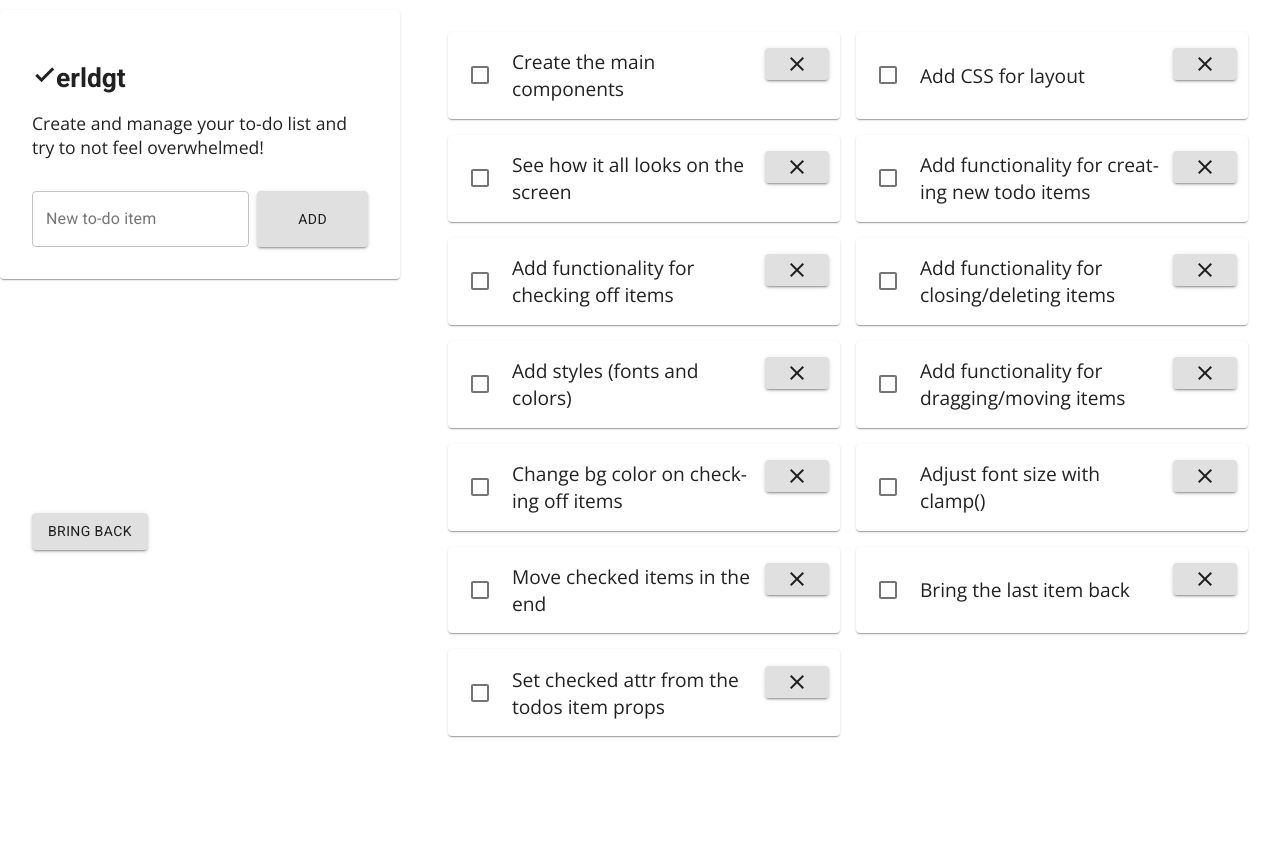
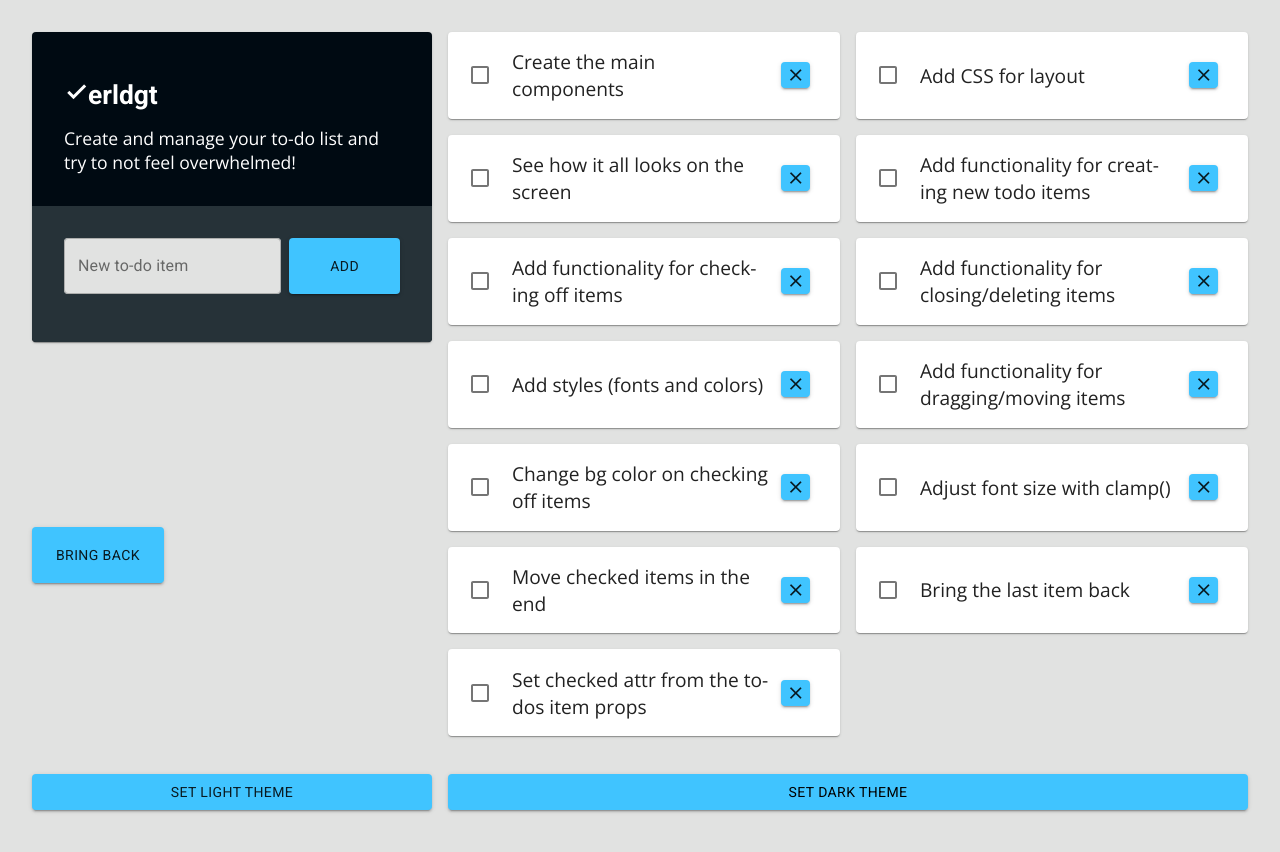
Before and after one commit to olhanotolga/erldgt-dream-todo, a React (Create React App) app: page / in a window 1280 px wide. Shown: the top 852 px of the page. Before the commit the page ends 800 px from the top, so only its background shows below. Built offline with nearby package versions, Linux system fonts and the light colour scheme.

Commit message:
style: use material ui to style the page and start creating custom themes

```diff
--- a/src/App.css
+++ b/src/App.css
@@ -1,5 +1,15 @@
 @import url('https://fonts.googleapis.com/css2?family=Open+Sans:wght@300;400;600&family=Roboto:wght@100;300;400;700&display=swap');
 
+:root {
+	--primary: #263238;
+	--primary-light: #4f5b62;
+	--primary-dark: #000a12;
+	--secondary: #40c4ff;
+	--secondary-light: #82f7ff;
+	--secondary-dark: #0094cc;
+	--light-grey: #E1E2E1;
+	--light-light-grey: #F5F5F6;
+}
 
 body, input, button {
 	font-size: 1.1rem;
@@ -7,56 +17,89 @@ body, input, button {
 }
 body {
 	font-family: 'Open Sans', sans-serif;
+	background-color: var(--light-grey);
 }
 
-button {
-	text-transform: uppercase;
+button.MuiButton-contained {
+	background-color: var(--secondary);
+}
+button.MuiButton-contained:hover {
+	background-color: var(--secondary-dark);
+	color: white;
 }
 
 .Wrapper {
-	height: 100vh;
+	min-height: 100vh;
 	display: grid;
 	grid-template: max-content auto 1fr / 1fr;
-	align-items: baseline;
+	align-items: start;
 	gap: 1rem;
+	padding: 2rem;
 }
 
+.MuiPaper-root.Header {
+	background-color: var(--primary-dark);
+}
 .Header {
 	grid-area: 1 / 1 / 2 / 2;
-	padding: 2rem;
+	display: grid;
+	grid-template-rows: repeat(3, auto);
 }
-h1 {
-	margin-bottom: 1rem;
+.Header > * {
+	padding: 1rem 2rem;
+	margin: 0;
+	color: white;
+}
+.Header h1 {
 	font-family: 'Roboto', sans-serif;
+	padding-top: 3rem;
+	padding-bottom: 0;
 }
 h1 .material-icons {
 	font-weight: 700;
 }
+.Header p {
+	padding-bottom: 2rem;
+}
 
 .TodoInput {
-	max-width: 500px;
-	margin-top: 2rem;
 	display: grid;
-	grid-template: 1fr / 1fr 11ch;
+	grid-template: 1fr / 1fr max(11ch, 20%);
 	gap: 0.5rem;
+	background-color: var(--primary);
+	padding: 2rem 2rem 3rem;
+	border-bottom-left-radius: 4px;
+	border-bottom-right-radius: 4px;
 }
-.TodoInput > input {
-	grid-area: 1 / 1 / 2 / span 1;
+.TodoInput input {
+	background-color: var(--light-grey);
+	border-radius: 4px;
 }
-.TodoInput > button {
-	grid-area: 1 / 2 / 2 / span 1;
+.TodoInput .MuiFormControl-root {
+	background-color: var(--primary-light);
+	border-radius: 4px;
+}
+.TodoInput .MuiFormLabel-root.Mui-focused {
+	color: white;
+	background-color: var(--primary-light);
+	padding: 0.3rem 0.5rem;
+	border: 2px solid var(--primary);
+	border-top: 2px solid #8F8F8F;
+	border-radius: 2px;
+}
+.MuiOutlinedInput-root.Mui-focused fieldset.MuiOutlinedInput-notchedOutline {
+	border-color: var(--secondary);
 }
 
 .MuiButtonBase-root.undoBtn {
 	grid-area: 2 / 1 / 3 / 2;
-	/* justify-self: baseline; */
-	margin: 0 auto 0 2rem;
+	margin: 1rem auto 0 0;
+	padding: 1rem 1.5rem;
 }
 
 .TodoList {
 	margin: 0;
 	grid-area: 3 / 1 / 4 / 2;
-	padding: 0 2rem 2rem 2rem;
 	display: grid;
 	grid-template-columns: repeat(auto-fit, minmax(300px, 1fr));
 	align-content: center;
@@ -65,7 +108,7 @@ h1 .material-icons {
 .TodoItem {
 	padding: 1.5ch 1ch;
 	display: grid;
-	grid-template-columns: auto 1fr auto;
+	grid-template-columns: auto 1fr 3rem;
 	gap: 1ch;
 	align-items: center;
 	font-size: clamp(1.1rem, 1.5vw, 3rem);
@@ -73,10 +116,36 @@ h1 .material-icons {
 	-webkit-hyphens: auto;
 	hyphens: auto;
 	transition: 0.5s;
+	/* background-color: var(--primary-light);
+    color: white; */
+}
+.TodoItem.checkedItem {
+	background-color: var(--primary-light);
+    color: white;
 }
 
-.todoCheck, .todoDelete {
-	align-self: start;
+/* .checkedItem .MuiCheckbox-root .MuiSvgIcon-root { */
+	/* fill: var(--primary); */
+/* } */
+.checkedItem button.MuiButtonBase-root {
+	background-color: var(--secondary-dark);
+}
+/* .MuiIconButton-label:hover + .MuiTouchRipple-root {
+	background-color: var(--secondary);
+	border: 2px solid var(--secondary);
+	border-radius: 50%;
+} */
+button.MuiButtonBase-root.todoDelete {
+	/* margin: 9px; */
+	padding: 0;
+	width: 4ch;
+}
+button.MuiButton-root {
+	min-width: 3ch;
+}
+button.MuiButtonBase-root.todoDelete .material-icons {
+	font-size: 1.25rem;
+	line-height: 1.3;
 }
 
 @media screen and (min-width: 800px) {
@@ -91,7 +160,6 @@ h1 .material-icons {
 		grid-area: 2 / 1 / 3 / 2;
 	}
 	.TodoList {
-		padding-top: 2rem;
 		grid-area: 1 / 2 / 3 / 3;
 	}
 }
--- a/src/App.js
+++ b/src/App.js
@@ -1,8 +1,9 @@
 import React from 'react';
-import './App.css';
 import { AppWrapper } from './components/app-wrapper/app-wrapper.component';
 import { Header } from './components/header/header.component';
 import { TodoList } from './components/todo-list/todo-list.component';
+import './App.css';
+
 
 class App extends React.Component {
 	state = {
--- /dev/null
+++ b/src/ThemeProvider.jsx
@@ -0,0 +1,31 @@
+import React, { useState } from 'react';
+import { MuiThemeProvider } from '@material-ui/core';
+import { getThemeByName } from './themes/base';
+
+export const ThemeContext = React.createContext(themeName => {});
+
+const ThemeProvider = (props) => {
+
+	const curThemeName = localStorage.getItem('appTheme') || 'lightTheme';
+
+	// state for the theme name
+	const [themeName, _setThemeName] = useState(curThemeName);
+
+	const setThemeName = themeName => {
+		localStorage.setItem('appTheme', themeName);
+		_setThemeName(themeName);
+	}
+
+	// theme object
+	const theme = getThemeByName(themeName);
+
+	return (
+	<ThemeContext.Provider value={setThemeName}>
+		<MuiThemeProvider theme={theme}>
+			{props.children}
+		</MuiThemeProvider>
+	</ThemeContext.Provider>
+	);
+}
+
+export default ThemeProvider;
--- a/src/components/app-wrapper/app-wrapper.component.jsx
+++ b/src/components/app-wrapper/app-wrapper.component.jsx
@@ -1,9 +1,27 @@
-import React from 'react';
+import React, { useContext } from 'react';
+import { ThemeContext } from '../../ThemeProvider';
+import { Button } from '@material-ui/core';
 
 // 'children' refers here to child elements which are nested inside this one. it is specified which elements are nested in the App class
 export function AppWrapper({ children }) {
+
+	const setThemeName = useContext(ThemeContext)
+
 	return (
 		<section className="Wrapper">
+			<Button
+					variant='contained'
+					backgroundColor='primary'
+					color='white'
+					onClick={() => setThemeName('lightTheme')}>
+						Set Light Theme
+				</Button>
+				<Button
+					variant='contained'
+					color='secondary'
+					onClick={() => setThemeName('darkTheme')}>
+						Set Dark Theme
+				</Button>
 			{ children }
 		</section>
 	)
--- a/src/index.css
+++ b/src/index.css
@@ -14,5 +14,6 @@ code {
 
 ul {
 	list-style-type: none;
-	padding-left: 0;
+	padding: 0;
+	margin: 0;
 }
--- a/src/index.js
+++ b/src/index.js
@@ -3,12 +3,15 @@ import ReactDOM from 'react-dom';
 import './index.css';
 import App from './App';
 import reportWebVitals from './reportWebVitals';
+import ThemeProvider from './ThemeProvider';
 
 ReactDOM.render(
-  <React.StrictMode>
-    <App />
-  </React.StrictMode>,
-  document.getElementById('root')
+	<React.StrictMode>
+		<ThemeProvider>
+			<App />
+		</ThemeProvider>
+	</React.StrictMode>,
+	document.getElementById('root')
 );
 
 // If you want to start measuring performance in your app, pass a function
--- /dev/null
+++ b/src/themes/base.js
@@ -0,0 +1,13 @@
+// import { Theme } from '@material-ui/core';
+import { lightTheme } from './light';
+import { darkTheme } from './dark';
+
+
+export function getThemeByName(theme) {
+	return themeMap[theme];
+}
+
+const themeMap = {
+	lightTheme,
+	darkTheme
+};
--- /dev/null
+++ b/src/themes/dark.js
@@ -0,0 +1,10 @@
+import { createMuiTheme } from '@material-ui/core';
+
+export const darkTheme = createMuiTheme({
+	palette: {
+		type: 'dark',
+		primary: {
+			main: '#101f27'
+		}
+	}
+})
--- /dev/null
+++ b/src/themes/light.js
@@ -0,0 +1,24 @@
+import { createMuiTheme } from '@material-ui/core';
+
+export const lightTheme = createMuiTheme({
+	palette: {
+		type: 'light',
+		primary: {
+			main: '#37474f',
+			light: '#62717b',
+			dark: '#101f27',
+			contrastText: '#ffffff'
+		},
+		secondary: {
+			main: '#40c4ff',
+			light: '#82f7ff',
+			dark: '#0094cc',
+			contrastText: '#000000'
+		},
+		grey: {
+			400: '#bdbdbd',
+			300: '#E1E2E1',
+			100: '#F5F5F6'
+		}
+	}
+})
```
